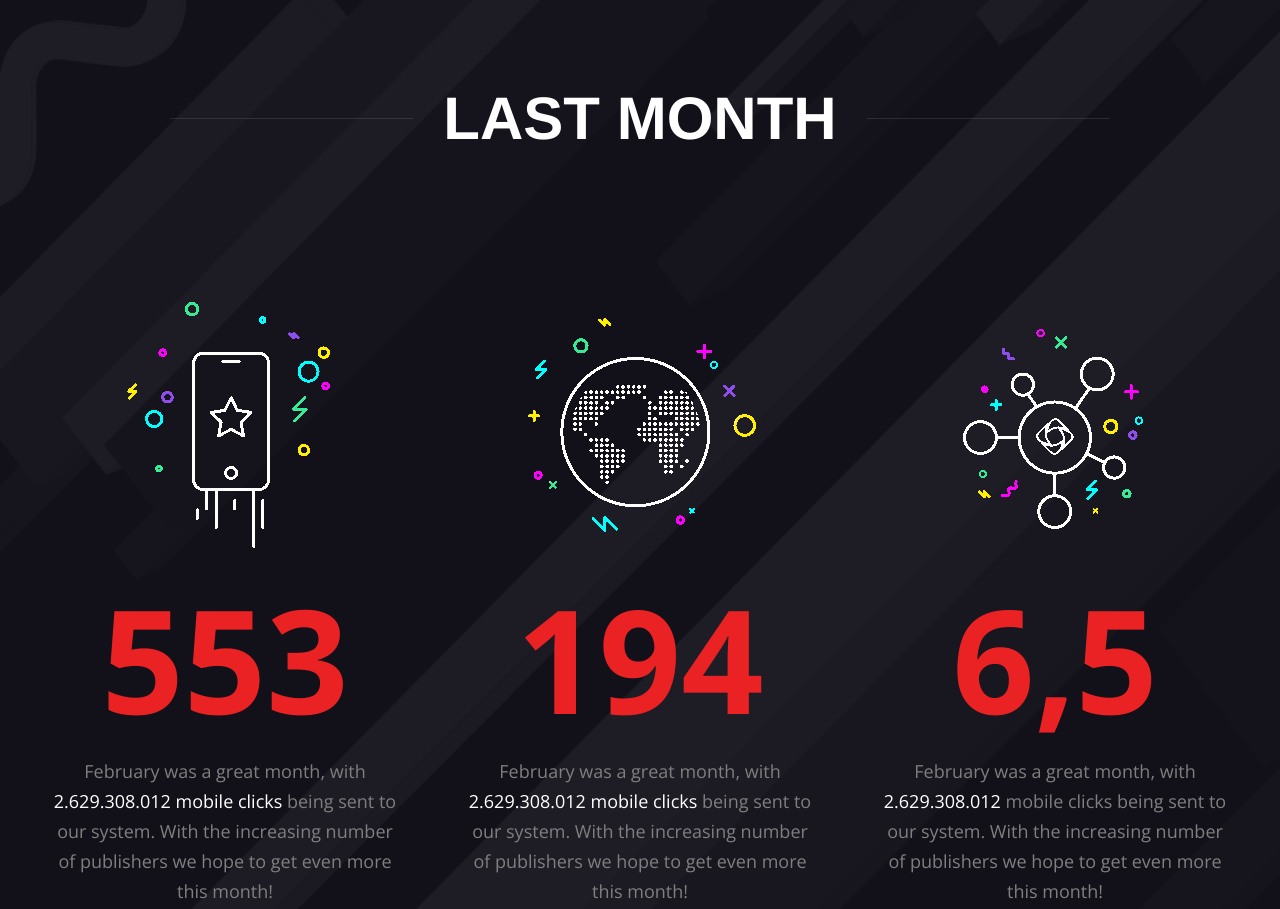
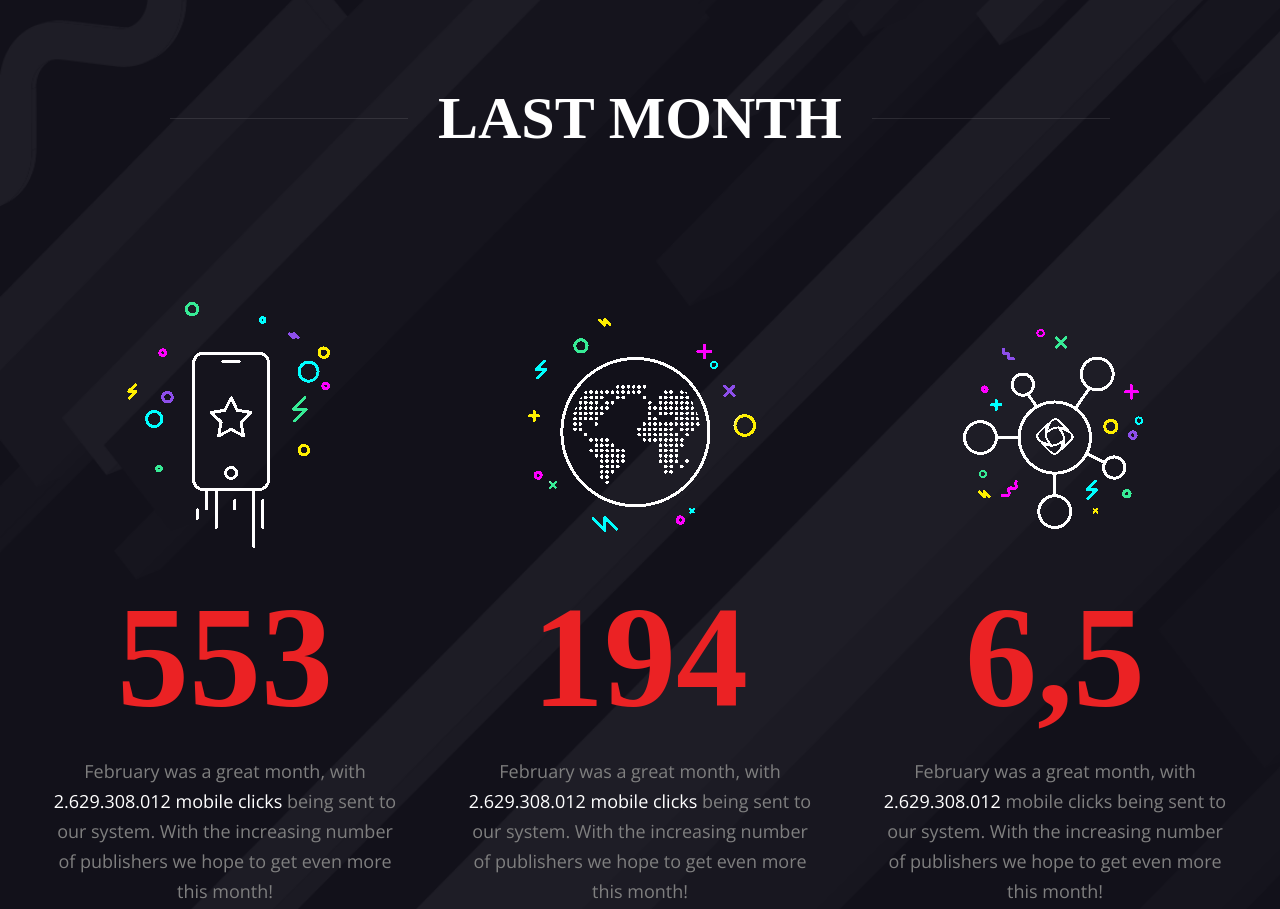
Before and after one commit to piensaenpixel/mobusi, a plain HTML site: page index.html in a window 1280 px wide. Shown: the part 882-1791 px from the top of the page. Drawn offline with nearby package versions, Linux system fonts and the light colour scheme.

Commit message:
add typography

```diff
--- a/css/typography.css
+++ b/css/typography.css
@@ -32,7 +32,7 @@
 }
 
 .tit-Section {
-  font: bold 60px/81px 'Helvetica';
+  font: bold 60px/81px 'sofia-pro';
   position: relative;
   text-transform: uppercase;
   display: flex;
@@ -97,5 +97,6 @@
 .number {
   font-size: 144px;
   line-height: 196px;
-  font-family: 'Open Sans';
+  font-family: 'sofia-pro';
+  font-weight: bold;
 }
```
